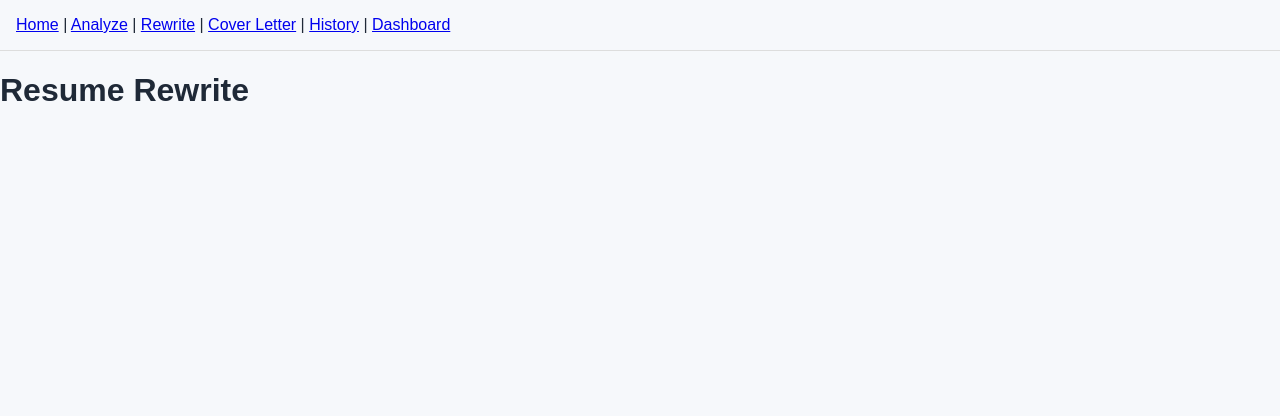
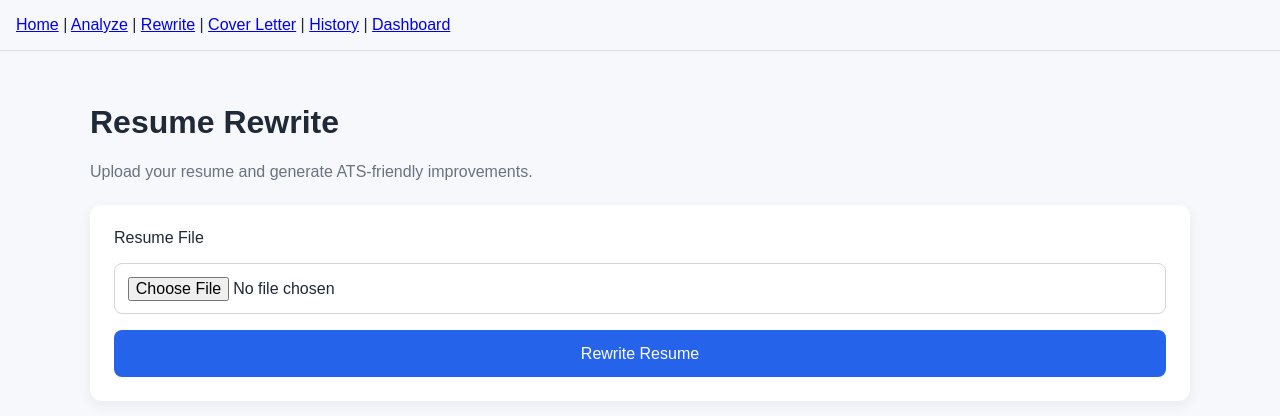
Before and after one commit to nirupamm/ai-resume-analyzer, a React app in the folder frontend/: page /rewrite in a window 1280 px wide. Shown: the top 416 px of the page. Built offline with nearby package versions, Linux system fonts and the light colour scheme; the HTML template or start-up script is replaced by a standard one.

Commit message:
Connect resume rewrite frontend to backend API

```diff
--- a/frontend/src/pages/RewriteResume.jsx
+++ b/frontend/src/pages/RewriteResume.jsx
@@ -1,4 +1,90 @@
+import { useState } from "react";
+import { rewriteResume } from "../api/resumeApi";
 
 export default function RewriteResume() {
-  return <h1>Resume Rewrite</h1>;
+  const [resume, setResume] = useState(null);
+  const [result, setResult] = useState(null);
+  const [loading, setLoading] = useState(false);
+
+  const rewrite = result?.rewrite;
+
+  const handleRewrite = async (e) => {
+    e.preventDefault();
+
+    if (!resume) {
+      alert("Please upload a resume.");
+      return;
+    }
+
+    const formData = new FormData();
+    formData.append("resume", resume);
+
+    try {
+      setLoading(true);
+      setResult(null);
+
+      const data = await rewriteResume(formData);
+      setResult(data);
+    } catch (error) {
+      console.error(error);
+      alert("Rewrite failed. Make sure Django and Ollama are running.");
+    } finally {
+      setLoading(false);
+    }
+  };
+
+  const renderList = (title, items) => (
+    <div className="result-card">
+      <h3>{title}</h3>
+      {items && items.length > 0 ? (
+        <ul>
+          {items.map((item, index) => (
+            <li key={index}>{item}</li>
+          ))}
+        </ul>
+      ) : (
+        <p>No data available.</p>
+      )}
+    </div>
+  );
+
+  return (
+    <div className="page-container">
+      <h1>Resume Rewrite</h1>
+      <p className="subtitle">
+        Upload your resume and generate ATS-friendly improvements.
+      </p>
+
+      <form onSubmit={handleRewrite} className="form-card">
+        <label>Resume File</label>
+        <input
+          type="file"
+          accept=".pdf,.doc,.docx"
+          onChange={(e) => setResume(e.target.files[0])}
+        />
+
+        <button type="submit" disabled={loading}>
+          {loading ? "Rewriting..." : "Rewrite Resume"}
+        </button>
+      </form>
+
+      {rewrite && (
+        <div className="results-section">
+          <h2>Rewrite Results</h2>
+
+          <div className="result-card">
+            <h3>Improved Summary</h3>
+            <p>{rewrite.improved_summary || "No improved summary available."}</p>
+          </div>
+
+          <div className="result-grid">
+            {renderList("Improved Skills Section", rewrite.improved_skills_section)}
+            {renderList("Improved Experience Bullets", rewrite.improved_experience_bullets)}
+            {renderList("ATS Keywords to Add", rewrite.ats_keywords_to_add)}
+            {renderList("Final Recommendations", rewrite.final_recommendations)}
+          </div>
+        </div>
+      )}
+    </div>
+  );
 }
```
